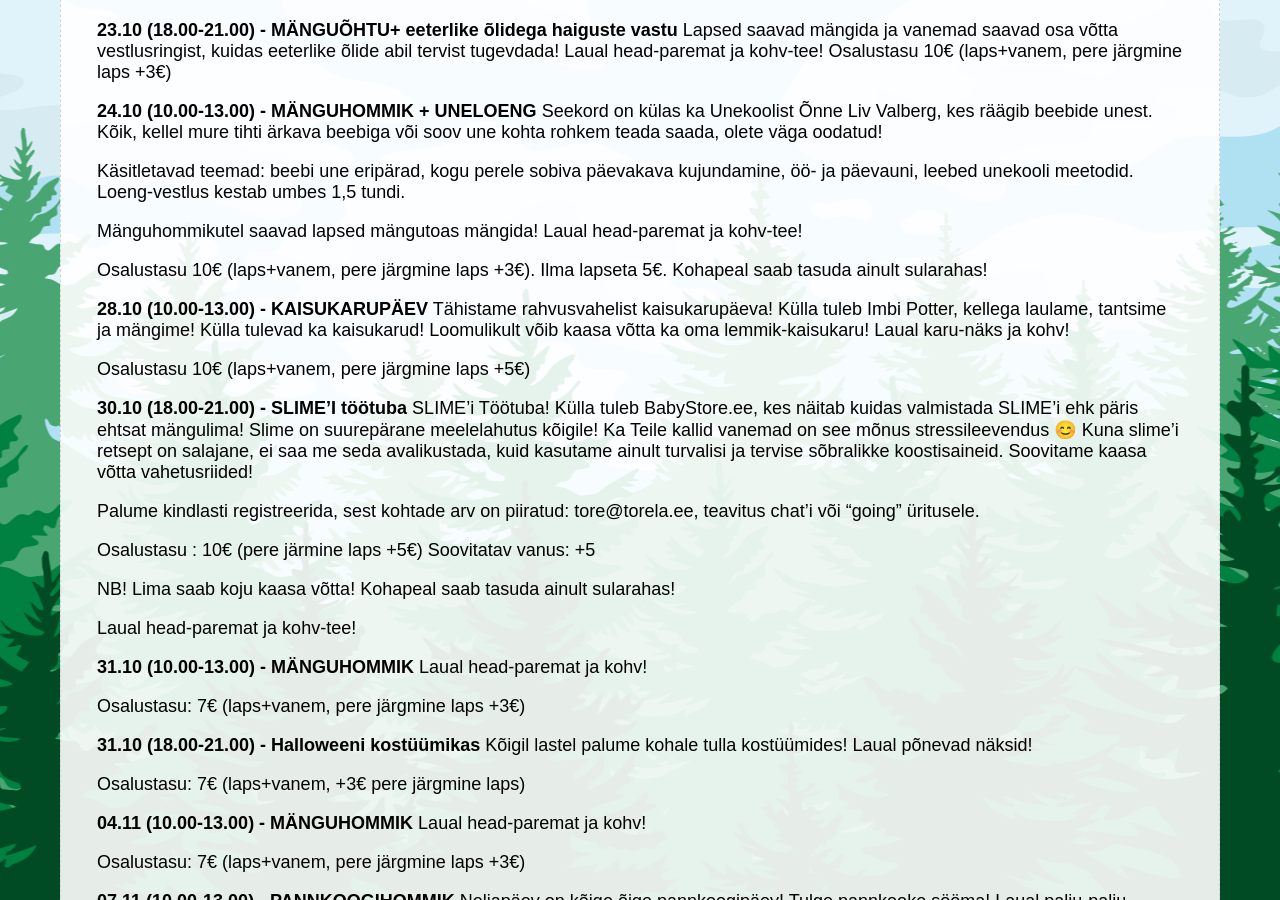
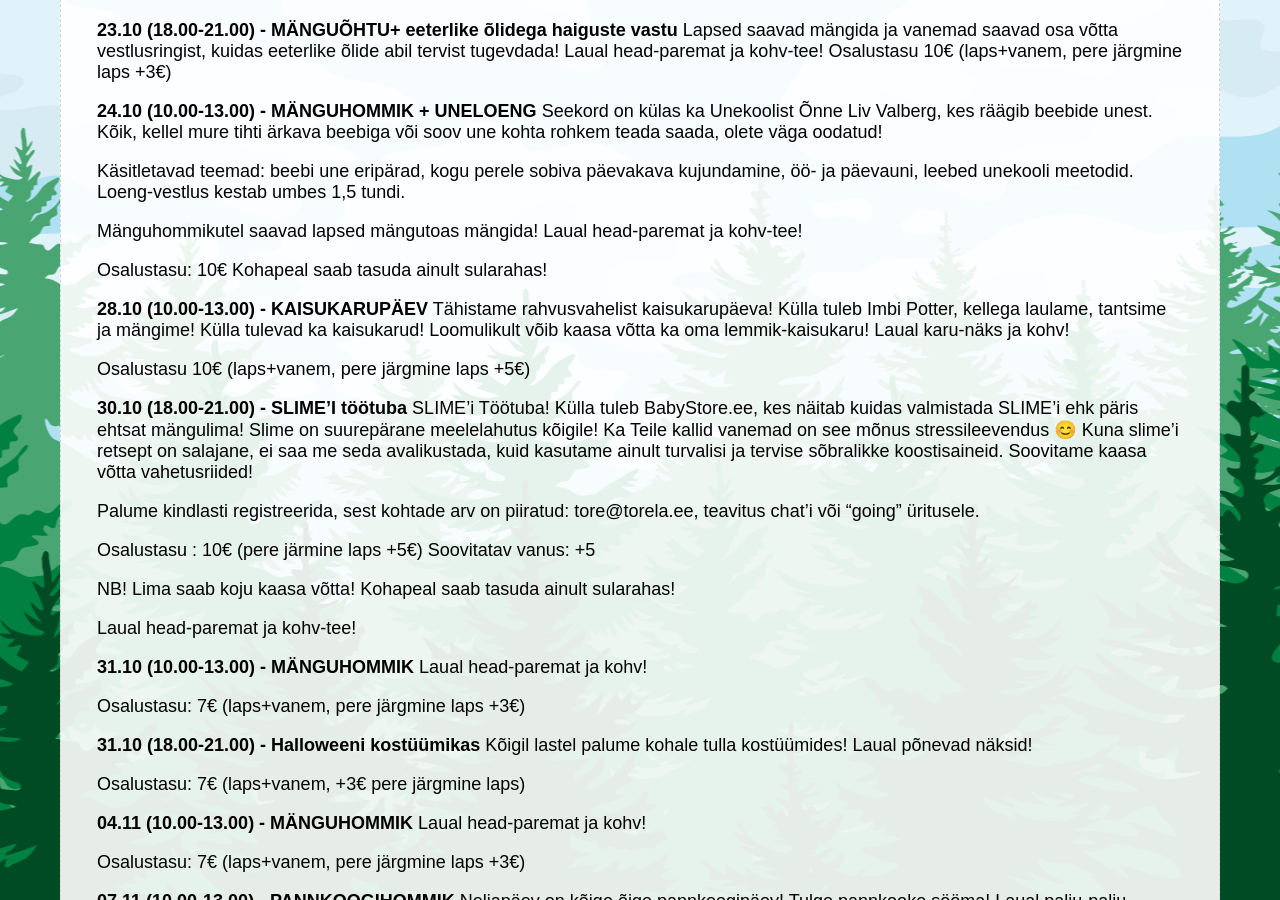
Before and after one commit to mypsik/torela, a Jekyll site: the page built from syndmused/index.md, in a window 1280 px wide and 900 px high, scrolled down 379 px. Built offline with Jekyll 4.4.1, drawn with Linux system fonts in a browser that asks for light colours.

Commit message:
Update index.md

```diff
--- a/syndmused/index.md
+++ b/syndmused/index.md
@@ -23,7 +23,7 @@ Loeng-vestlus kestab umbes 1,5 tundi.
 
 Mänguhommikutel saavad lapsed mängutoas mängida! Laual head-paremat ja kohv-tee!
 
-Osalustasu 10€ (laps+vanem, pere järgmine laps +3€). Ilma lapseta 5€.
+Osalustasu: 10€
 Kohapeal saab tasuda ainult sularahas!
 
 
```
